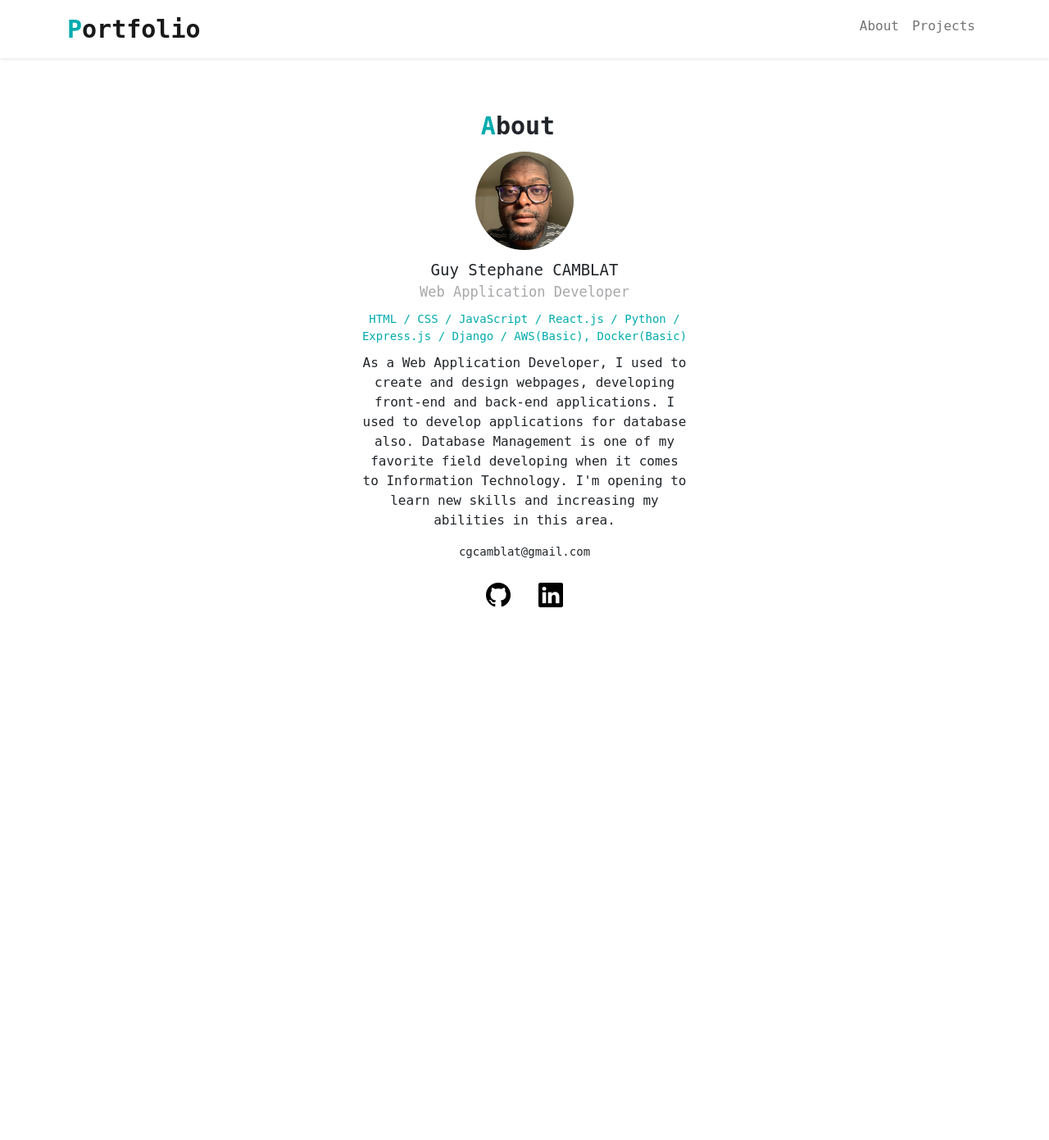
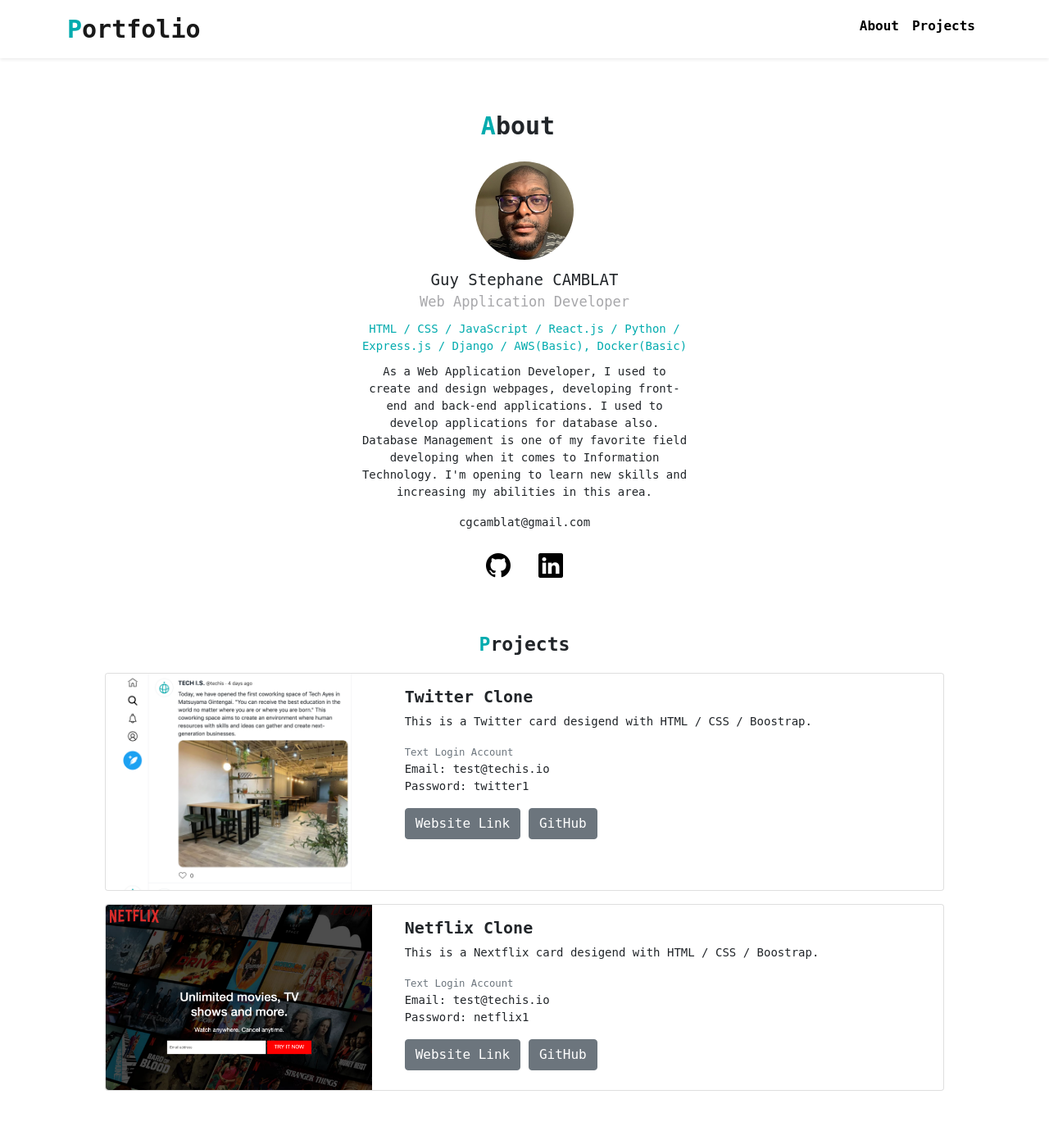
Before and after one commit to Stephan-007/portfolio, a PHP site: page / in a window 1280 px wide. Shown: the whole page at 82% size. Before the commit the page ends 741 px from the top, so only its background shows below. Run offline with PHP 8.4, Linux system fonts and the light colour scheme; some libraries are stand-ins or nearby versions.

Commit message:
Completed the Project Section of the page.

```diff
--- a/index.html
+++ b/index.html
@@ -91,6 +91,71 @@
       </div>
     </div>
 
+    <!--Div for projects section design-->
+    <div id="project">
+      <h2><span class="font-primary">P</span>rojects</h2>
+      <!--Boostrap code for the card twitter-->
+      <div class="card mb-3">
+        <div class="row">
+          <div class="col-md-4">
+            <img
+              src="img/img_portfolio/project-twitter.png"
+              class="img-fluid rounded-start"
+              alt="Twitter"
+            />
+          </div>
+          <div class="col-md-8">
+            <div class="card-body">
+              <h5 class="card-title">Twitter Clone</h5>
+              <p class="card-text">
+                This is a Twitter card desigend with HTML / CSS / Boostrap.
+              </p>
+              <p class="card-text"><small class="text-muted">
+                Text Login Account </small><br>
+                Email: test@techis.io <br>
+                Password: twitter1
+              </small></p>
+              <a href="#" target="_blank" class="btn btn-secondary">Website Link</a>
+              <a href="#" target="_blank" class="btn btn-secondary">GitHub</a>
+              <p class="card-text">
+              </p>
+            </div>
+          </div>
+        </div>
+      </div>
+
+       <!--Boostrap code for the card Netflix-->
+      <div class="card mb-3">
+        <div class="row">
+          <div class="col-md-4">
+            <img
+              src="img/img_portfolio/project-netflix.png"
+              class="img-fluid rounded-start"
+              alt="Twitter"
+            />
+          </div>
+          <div class="col-md-8">
+            <div class="card-body">
+              <h5 class="card-title">Netflix Clone</h5>
+              <p class="card-text">
+                This is a Nextflix card desigend with HTML / CSS / Boostrap.
+              </p>
+              <p class="card-text"><small class="text-muted">
+                Text Login Account </small><br>
+                Email: test@techis.io <br>
+                Password: netflix1
+              </small></p>
+              <a href="#" target="_blank" class="btn btn-secondary">Website Link</a>
+              <a href="#" target="_blank" class="btn btn-secondary">GitHub</a>
+              <p class="card-text">
+              </p>
+            </div>
+          </div>
+        </div>
+      </div>
+
+    </div>
+
     <!--Bundle code from boostrap-->
     <script
       src="https://cdn.jsdelivr.net/npm/bootstrap@5.1.3/dist/js/bootstrap.bundle.min.js"
--- a/style.css
+++ b/style.css
@@ -17,6 +17,21 @@
 
 #navbarSupportedContent ul li a:hover {
   color: #00abae;
+}
+
+#navbarSupportedContent ul li a {
+  font-weight: bold;
+  color: #000;
+}
+
+p {
+  font-size: 14px;
+}
+
+h2 {
+  font-weight: bold;
+  font-size: 23px;
+  margin-bottom: 20px;
 }
 
 /*************************
@@ -68,3 +83,19 @@
 #about-txt .icon a:hover {
   color: #00abae;
 }
+
+/*************************
+Projects Div Section
+**************************/
+
+#project {
+  margin: 60px auto;
+  width: 80%;
+}
+
+#project h2 {
+  text-align: center;
+}
+#project .card-title {
+  font-weight: bold;
+}
```
